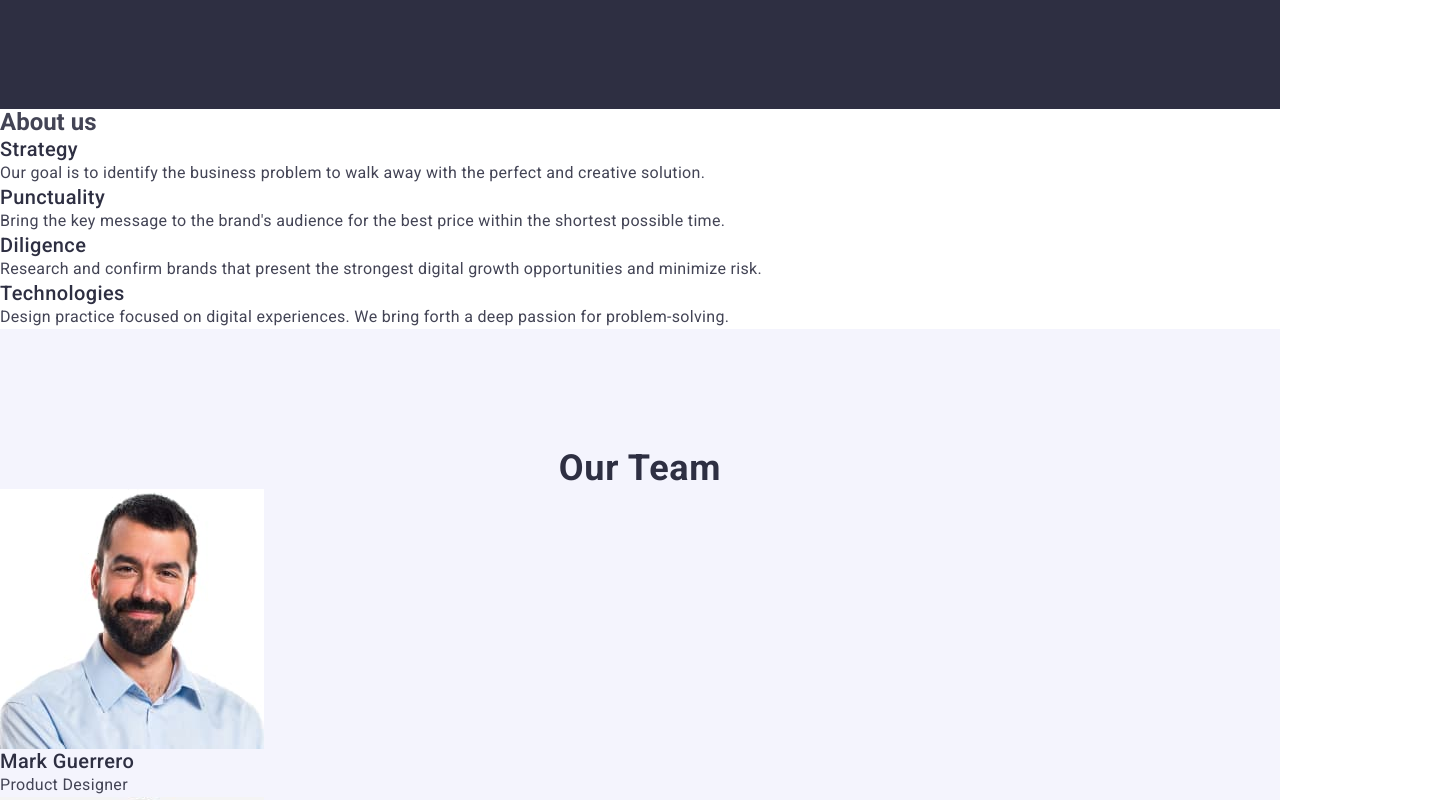
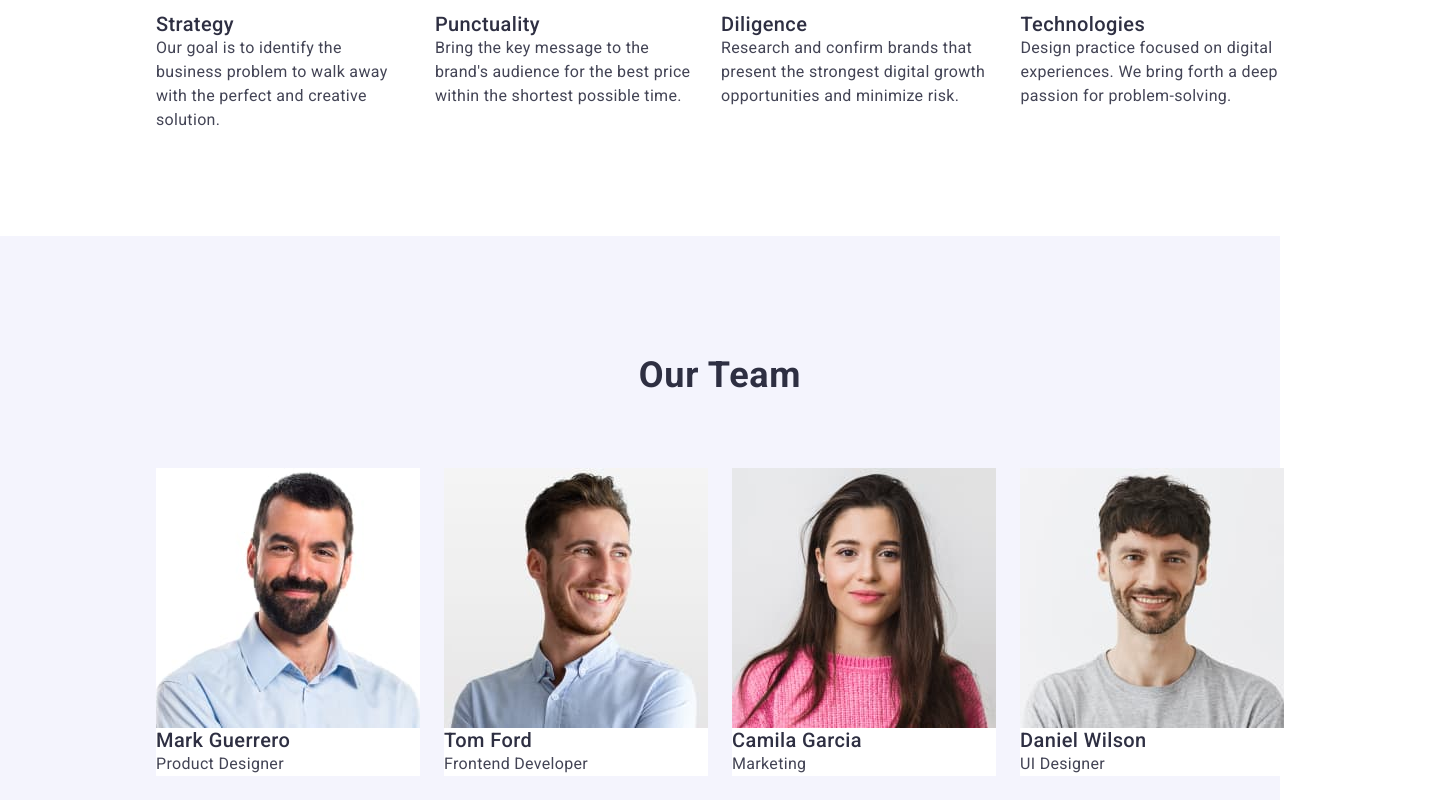
Before and after one commit to NastyaTron/goit-markup-hw-03, a plain HTML site: page index.html in a window 1280 px wide. Shown: the part 780-1580 px from the top of the page, 1440 px wide, since content can reach past the window. Drawn offline with nearby package versions, Linux system fonts and the light colour scheme.

Commit message:
Update index.html

```diff
--- a/index.html
+++ b/index.html
@@ -5,6 +5,13 @@
     <link
       rel="stylesheet"
       href="https://cdn.jsdelivr.net/npm/modern-normalize@2.0.0/modern-normalize.min.css"
+    />
+    <link
+      rel="stylesheet"
+      href="https://cdnjs.cloudflare.com/ajax/libs/modern-normalize/2.0.0/modern-normalize.min.css"
+      integrity="sha512-4xo8blKMVCiXpTaLzQSLSw3KFOVPWhm/TRtuPVc4WG6kUgjH6J03IBuG7JZPkcWMxJ5huwaBpOpnwYElP/m6wg=="
+      crossorigin="anonymous"
+      referrerpolicy="no-referrer"
     />
     <link rel="preconnect" href="https://fonts.googleapis.com" />
     <link rel="preconnect" href="https://fonts.gstatic.com" crossorigin />
@@ -16,63 +23,70 @@
     <title>Document</title>
     <link rel="stylesheet" href="./css/styles.css" />
   </head>
+
   <body>
     <header>
-      <nav>
+      <div class="container-header">
+        <nav class="header-navigation">
           <a class="logo" href="./index.html"
             >Web<span class="name">Studio</span></a
           >
-        <ul>
+          <ul class="item-navigation">
             <li><a class="link" href="./index.html">Studio</a></li>
             <li><a class="link" href="">Portfolio</a></li>
             <li><a class="link" href="">Contacts</a></li>
           </ul>
         </nav>
         <address class="address">
-        <ul>
+          <ul class="item-address">
             <li>
               <a class="contacts" href="mailto:info@devstudio.com"
                 >info@devstudio.com</a
               >
             </li>
             <li>
-            <a class="contacts" href="tel:+110001111111">+11 (000) 111-11-11</a>
+              <a class="contacts" href="tel:+110001111111"
+                >+11 (000) 111-11-11</a
+              >
             </li>
           </ul>
         </address>
+      </div>
     </header>
 
     <main>
       <section class="section-page">
+        <div class="container-section-page">
           <h1 class="page-title">Effective Solutions for Your Business</h1>
           <button class="button" type="button">Order Service</button>
+        </div>
       </section>
 
       <section>
-        <h2>About us</h2>
-        <ul>
-          <li>
+        <div class="container-about-us">
+          <ul class="item-about-us">
+            <li class="item-about-us-block">
               <h3 class="section-about-us">Strategy</h3>
               <p class="text">
-              Our goal is to identify the business problem to walk away with the
-              perfect and creative solution.
+                Our goal is to identify the business problem to walk away with
+                the perfect and creative solution.
               </p>
             </li>
-          <li>
+            <li class="item-about-us-block">
               <h3 class="section-about-us">Punctuality</h3>
               <p class="text">
                 Bring the key message to the brand's audience for the best price
                 within the shortest possible time.
               </p>
             </li>
-          <li>
+            <li class="item-about-us-block">
               <h3 class="section-about-us">Diligence</h3>
               <p class="text">
                 Research and confirm brands that present the strongest digital
                 growth opportunities and minimize risk.
               </p>
             </li>
-          <li>
+            <li class="item-about-us-block">
               <h3 class="section-about-us">Technologies</h3>
               <p class="text">
                 Design practice focused on digital experiences. We bring forth a
@@ -80,35 +94,39 @@
               </p>
             </li>
           </ul>
+        </div>
       </section>
 
       <section class="section-our-team">
+        <div class="container-our-team">
           <h2 class="section-title">Our Team</h2>
-        <ul>
-          <li class="block">
+          <ul class="item-our-team">
+            <li class="item-our-team-block">
               <img src="./images/1.jpg" width="264" height="260" alt="Photo" />
               <h3 class="section-about-us">Mark Guerrero</h3>
               <p class="text">Product Designer</p>
             </li>
-          <li class="block">
+            <li class="item-our-team-block">
               <img src="./images/2.jpg" width="264" height="260" alt="Photo" />
               <h3 class="section-about-us">Tom Ford</h3>
               <p class="text">Frontend Developer</p>
             </li>
-          <li class="block">
+            <li class="item-our-team-block">
               <img src="./images/3.jpg" width="264" height="260" alt="Photo" />
               <h3 class="section-about-us">Camila Garcia</h3>
               <p class="text">Marketing</p>
             </li>
-          <li class="block">
+            <li class="item-our-team-block">
               <img src="./images/4.jpg" width="264" height="260" alt="Photo" />
               <h3 class="section-about-us">Daniel Wilson</h3>
               <p class="text">UI Designer</p>
             </li>
           </ul>
+        </div>
       </section>
 
       <section>
+        <div class="container-our-portfolio">
           <h2 class="section-title">Our Portfolio</h2>
           <ul>
             <li>
@@ -172,18 +190,21 @@
               <p class="text">Marketing</p>
             </li>
           </ul>
+        </div>
       </section>
     </main>
 
     <footer class="footer">
+      <div class="container-footer">
         <a class="footer-logo" href="./index.html"
           >Web<span class="name">Studio</span></a
         >
 
         <p class="footer-text">
-        Increase the flow of customers and sales for your business with digital
-        marketing & growth solutions.
+          Increase the flow of customers and sales for your business with
+          digital marketing & growth solutions.
         </p>
+      </div>
     </footer>
   </body>
 </html>
```
Lines whose indentation alone changed are shown as unchanged.
